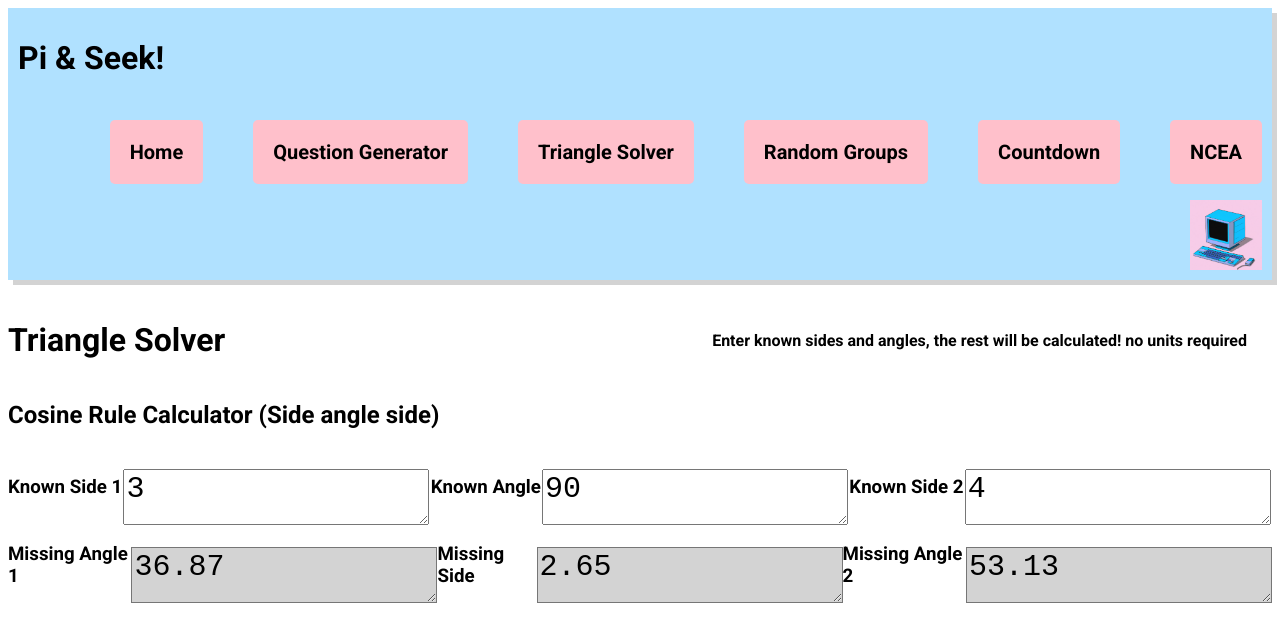
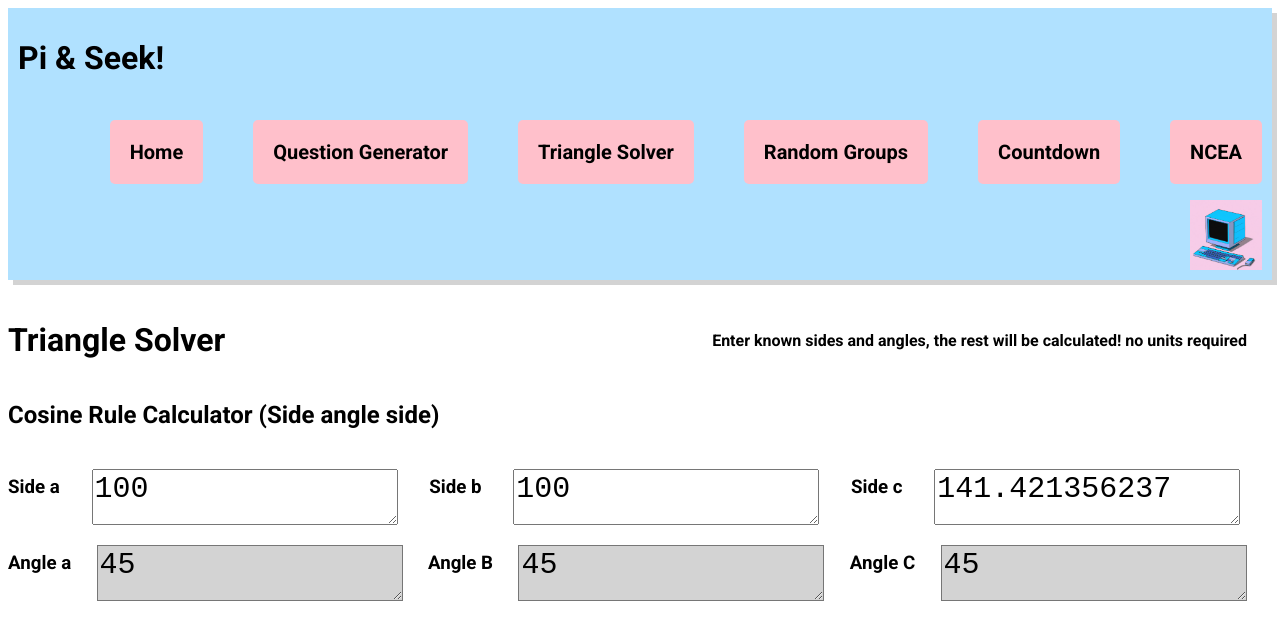
Before and after one commit to liamonk/RealApps, a React (Vite) app: page /triangle-solver in a window 1280 px wide. Shown: the top 642 px of the page. Built offline with nearby package versions, Linux system fonts and the light colour scheme; a web font is replaced by a local one.

Commit message:
work on triangle solver to make any text area changeable, worked on font for katex question generator

```diff
--- a/src/components/question-generator/CardStyles.tsx
+++ b/src/components/question-generator/CardStyles.tsx
@@ -23,7 +23,9 @@ export const StyledView = styled.div`
   border-radius: 5px;
   width: 400px;
   font-family: 'STIX Two Text';
-  font-style: italic
+  font-style: italic;
+  * {font-family: 'STIX Two Text' ;
+  font-style: italic}
 `;
 
 export const StyledButton = styled.button`
--- a/src/components/question-generator/QuestionCard.tsx
+++ b/src/components/question-generator/QuestionCard.tsx
@@ -134,7 +134,7 @@ export const QuestionCard = (props: QuestionCardProps) => {
       </span>
       <h3>{props.title}</h3>
 
-      <Latex>{question}</Latex>
+      <Latex macros={{}}>{question}</Latex>
 
       <StyledTextArea
         value={userAnswer}
--- a/src/components/question-generator/QuestionGenerator.tsx
+++ b/src/components/question-generator/QuestionGenerator.tsx
@@ -26,7 +26,8 @@ export const QuestionGenerator = () => {
   return (
     <>
       <div style={{ marginLeft: "10px" }}>Correct answers: {count}</div>
-      <div style={{ display: "flex", flexWrap: "wrap" }}>
+      <div style={{ display: "flex", flexWrap: "wrap", justifyContent: "revert-layer"
+       }}>
         <FactoriseQuadratic onSuccess={addToCount} />
         <FactoriseSingleBracket onSuccess={addToCount} />
         <SolveXBothSides onSuccess={addToCount} />
--- a/src/components/question-generator/question-types/factoriseQuadratic.tsx
+++ b/src/components/question-generator/question-types/factoriseQuadratic.tsx
@@ -60,9 +60,11 @@ export const FactoriseQuadratic = ({
       bx = `${b}x`;
     }
 
+
+
     const newQuestion = `$${ax2} ${
       bx === "" ? "" : firstSign
-    } ${bx} ${secondSign} ${c}$`;
+    } ${bx} ${secondSign} ${c} $`;
 
     return {
       hint: `... coefficent in first bracket is ${d}`,
--- a/src/components/question-generator/question-types/simplifyMultiplication.tsx
+++ b/src/components/question-generator/question-types/simplifyMultiplication.tsx
@@ -30,7 +30,7 @@ export const SimplifyMultiplication = ({
     <QuestionCard
       title="Simplify"
       onSuccess={onSuccess}
-      placeholderUserAnswer="?n^?"
+      placeholderUserAnswer="?x^?"
       newQuestion={generateNewQuestion}
     />
   );
--- a/src/components/question-generator/question-types/solveXBothSides.tsx
+++ b/src/components/question-generator/question-types/solveXBothSides.tsx
@@ -16,7 +16,7 @@ export const SolveXBothSides = ({ onSuccess }: QuestionCardInstanceProps) => {
     const solution = MathHelper.ReformatMathStrings(`x = ${x}`);
     const newQuestion = `$${a != 1 ? a : ""}x ${firstSign} ${b} = ${
       c != 1 ? c : ""
-    }n ${secondSign} ${d}$`;
+    }x ${secondSign} ${d}$`;
     const correctAnswer = solution;
     return {
       hint: `Start by adding/subtracting ${c}x`,
--- a/src/components/triangle-solver/TriangleSolver.tsx
+++ b/src/components/triangle-solver/TriangleSolver.tsx
@@ -1,5 +1,6 @@
 import React from "react";
 import styled from "styled-components";
+import { MathHelper } from "../../mathHelper";
 
 const StyledTextArea = styled.textarea`
   width: 50%;
@@ -13,51 +14,40 @@ const StyledTextArea = styled.textarea`
   color: AC5293;
 `;
 
+type Measures = {
+  side_a: string;
+  side_b: string;
+  side_c: string;
+  angle_A: string;
+  angle_B: string;
+  angle_C: string;
+};
+
+const getAngles = (side_a: string, side_b: string, side_c: string) => {
+  const _side_c = parseFloat(side_c);
+  const _side_b = parseFloat(side_b);
+  const _side_a = parseFloat(side_a);
+  const angle_A = String(
+    MathHelper.cosineRuleAngles(_side_c, _side_b, _side_a)
+  );
+  const angle_B = String(
+    MathHelper.cosineRuleAngles(_side_c, _side_a, _side_b)
+  );
+  const angle_C = String(
+    MathHelper.cosineRuleAngles(_side_a, _side_b, _side_c)
+  );
+  return { angle_A, angle_B, angle_C };
+};
+
 export const TriangleSolver = () => {
-  const [knownValues, updateKnownValues] = React.useState([3, 4, 90]);
-  const [calculatedValues, updateCalculatedValues] = React.useState([
-    2.65, 36.87, 53.13,
-  ]);
-
-  const cosineRuleSides = (b: number, c: number, A: number) => {
-    return Number(
-      Math.sqrt(
-        b * b + c * c - 2 * b * c * Math.cos(A * (Math.PI / 180))
-      ).toFixed(2)
-    );
-  };
-
-  const cosineRuleAngles = (a: number, b: number, c: number) => {
-    return Number(
-      (
-        Math.acos((a * a + b * b - c * c) / (2 * a * b)) *
-        (180 / Math.PI)
-      ).toFixed(2)
-    );
-  };
-
-  const handleCosineRuleSidesKnownValuesChange = (index: number) => (event: any) => {
-    const updatedKnownValues = [...knownValues];
-    updatedKnownValues[index] = event.target.value;
-    updateKnownValues(updatedKnownValues);
-    const updatedCalculatedValues = [...calculatedValues];
-    updatedCalculatedValues[0] = cosineRuleSides(
-      updatedKnownValues[0],
-      updatedKnownValues[1],
-      updatedKnownValues[2]
-    );
-    updatedCalculatedValues[1] = cosineRuleAngles(
-      updatedKnownValues[0],
-      updatedCalculatedValues[0],
-      updatedKnownValues[1]
-    );
-    updatedCalculatedValues[2] = cosineRuleAngles(
-      updatedKnownValues[1],
-      updatedCalculatedValues[0],
-      updatedKnownValues[0]
-    );
-    updateCalculatedValues(updatedCalculatedValues);
-  };
+  const [measures, updateMeasures] = React.useState<Measures>({
+    side_a: "100",
+    side_b: "100",
+    side_c: "141.421356237",
+    angle_A: "45",
+    angle_B: "45",
+    angle_C: "90",
+  });
 
   return (
     <>
@@ -78,37 +68,51 @@ export const TriangleSolver = () => {
 
       <h2>Cosine Rule Calculator (Side angle side)</h2>
       <div style={{ display: "flex", alignItems: "center" }}>
-        <h3>Known Side 1</h3>
+        <h3>Side a</h3>
         <StyledTextArea
-          value={knownValues[0]}
-          onChange={handleCosineRuleSidesKnownValuesChange(0)}
+          value={measures?.side_a}
+          onChange={(e) => {
+            const new_side_a = e.target.value;
+            //get other two sides
+            updateMeasures({...measures, side_a: new_side_a});
+            console.log(new_side_a);
+            if (measures && new_side_a) {
+              const { side_c, side_b } = measures;
+              const newMeasures: Measures = {
+                side_a: new_side_a,
+                side_b,
+                side_c,
+                ...getAngles(new_side_a, side_b, side_c),
+              };
+              updateMeasures(newMeasures);
+            }
+          }}
         ></StyledTextArea>
-        <h3>Known Angle</h3>
+        <h3>Side b</h3>
         <StyledTextArea
-          value={knownValues[2]}
-          onChange={handleCosineRuleSidesKnownValuesChange(2)}
+          value={measures?.side_b}
+          onChange={() => {}}
         ></StyledTextArea>
-        <h3>Known Side 2</h3>
+        <h3>Side c</h3>
         <StyledTextArea
-          value={knownValues[1]}
-          onChange={handleCosineRuleSidesKnownValuesChange(1)}
+          value={measures?.side_c}
+          onChange={() => {}}
         ></StyledTextArea>
       </div>
       <div style={{ display: "flex", alignItems: "center" }}>
-
-        <h3>Missing Angle 1</h3>
+        <h3>Angle a</h3>
         <StyledTextArea
-          value={calculatedValues[1]}
+          value={measures?.angle_A}
           style={{ backgroundColor: "lightGrey" }}
         ></StyledTextArea>
-        <h3>Missing Side </h3>
+        <h3>Angle B </h3>
         <StyledTextArea
-          value={calculatedValues[0]}
+          value={measures?.angle_B}
           style={{ backgroundColor: "lightGrey" }}
         ></StyledTextArea>
-        <h3>Missing Angle 2</h3>
+        <h3>Angle C</h3>
         <StyledTextArea
-          value={calculatedValues[2]}
+          value={measures?.angle_B}
           style={{ backgroundColor: "lightGrey" }}
         ></StyledTextArea>
       </div>
--- a/src/mathHelper.tsx
+++ b/src/mathHelper.tsx
@@ -34,4 +34,30 @@ export class MathHelper {
       .replace(/\+\-/g, "-")
       .replace(/1x/g, "x");
   }
+
+  static CosineRuleSides(b: number, c: number, A: number) {
+    return Number(
+      Math.sqrt(
+        b * b + c * c - 2 * b * c * Math.cos(A * (Math.PI / 180))
+      ).toFixed(2)
+    );
+  }
+
+  static cosineRuleAngles = (
+    adjacent_side_1: number,
+    adjacent_side_2: number,
+    opposite_side: number
+  ) => {
+    return Number(
+      (
+        Math.acos(
+          (adjacent_side_1 * adjacent_side_1 +
+            adjacent_side_2 * adjacent_side_2 -
+            opposite_side * opposite_side) /
+            (2 * adjacent_side_1 * adjacent_side_2)
+        ) *
+        (180 / Math.PI)
+      ).toFixed(2)
+    );
+  };
 }
```
